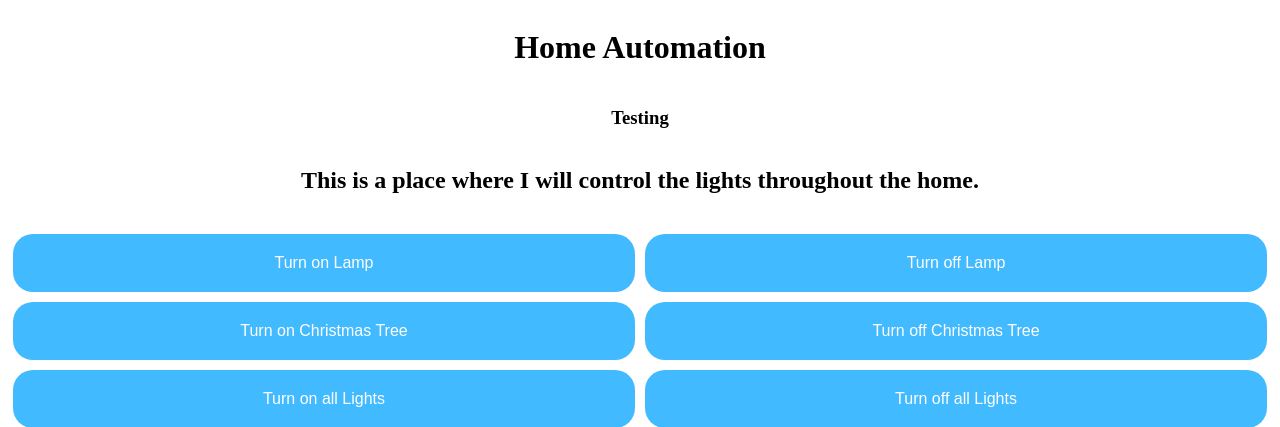
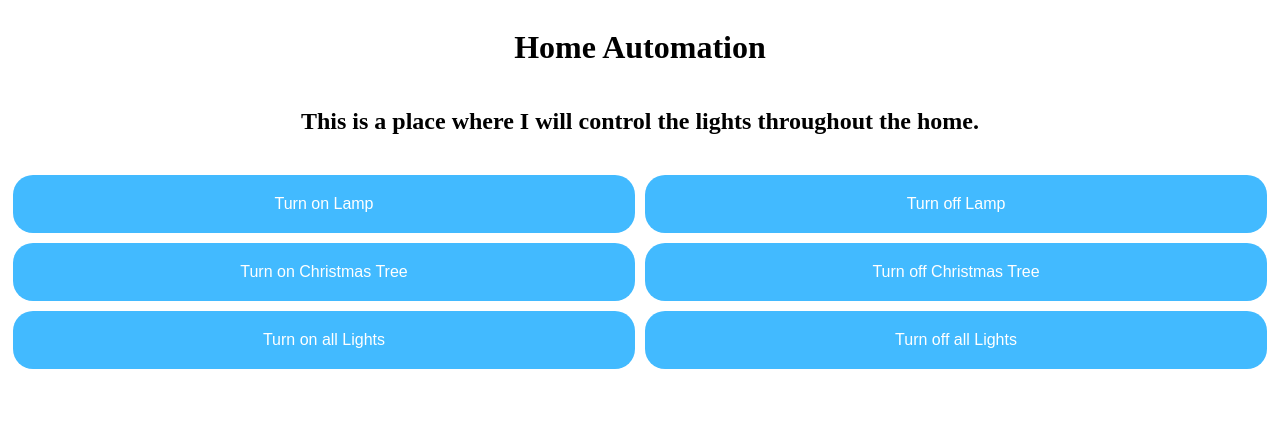
Before and after one commit to LuisHappy1/home-automation-api, a Flask app: page / in a window 1280 px wide. Shown: the top 427 px of the page. Run offline with Flask 2, Linux system fonts and the light colour scheme; parts of the project's set-up code (start-up, migrations or seed data) failed here and were passed over.

Commit message:
Removing unneeded files

```diff
--- a/templates/home.html
+++ b/templates/home.html
@@ -10,7 +10,6 @@
 <div class="home">
     <div class="container header-text">
         <h1>Home Automation</h1>
-        <h3>Testing</h3>
         <h2>This is a place where I will control the lights throughout the home.</h2>
     </div>
     <div class="active-outlets container">
```
Also changed, not shown: 1 other file.
